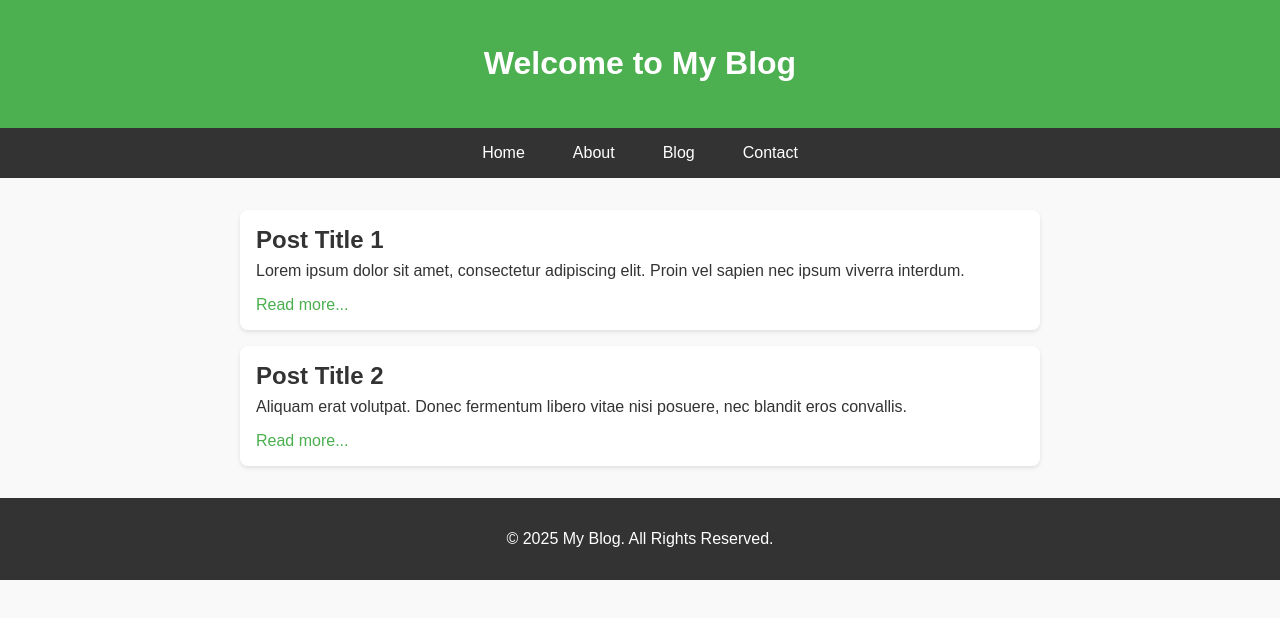
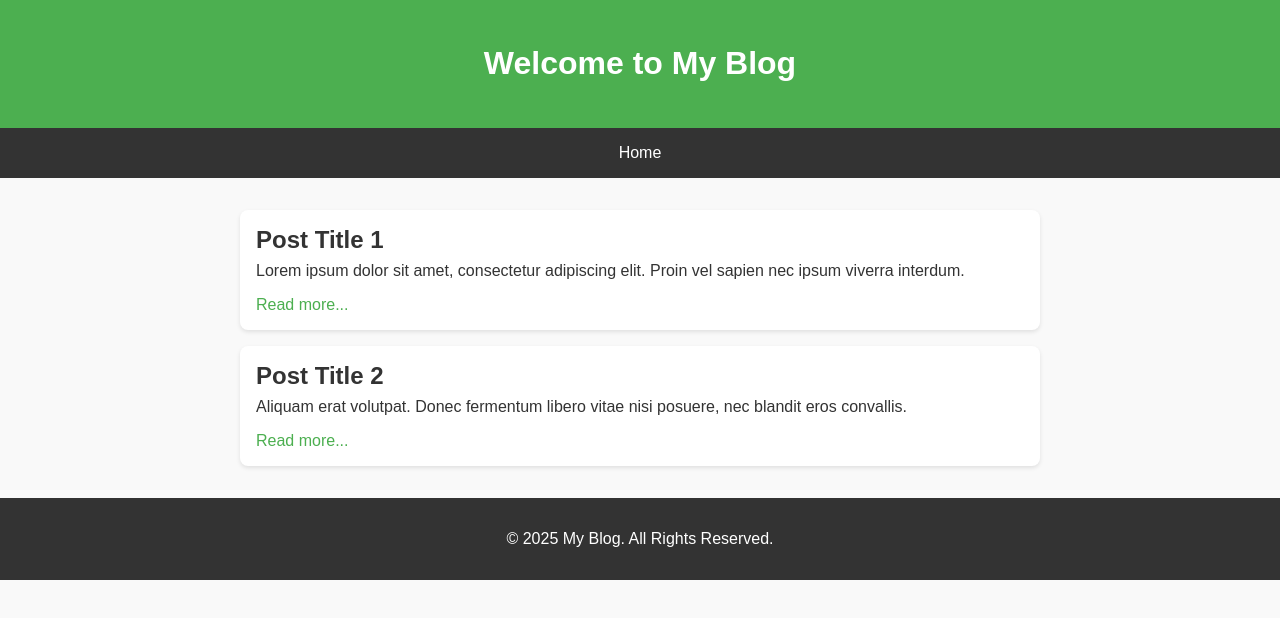
Before and after one commit to Mateen0494/Blogging-Website, a website: page src/home.html in a window 1280 px wide. Drawn offline with Linux system fonts and the light colour scheme.

Commit message:
Home-page added

```diff
--- a/src/home.html
+++ b/src/home.html
@@ -12,9 +12,7 @@
   </header>
   <nav>
     <a href="#home">Home</a>
-    <a href="#about">About</a>
-    <a href="#blog">Blog</a>
-    <a href="#contact">Contact</a>
+
   </nav>
   <div class="container">
     <div class="post">
```
Also changed, not shown: src/index.html (+1 -1 lines).
